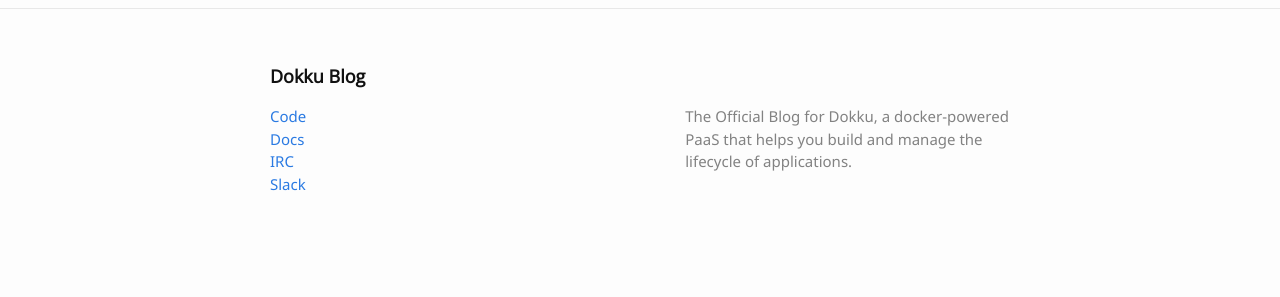
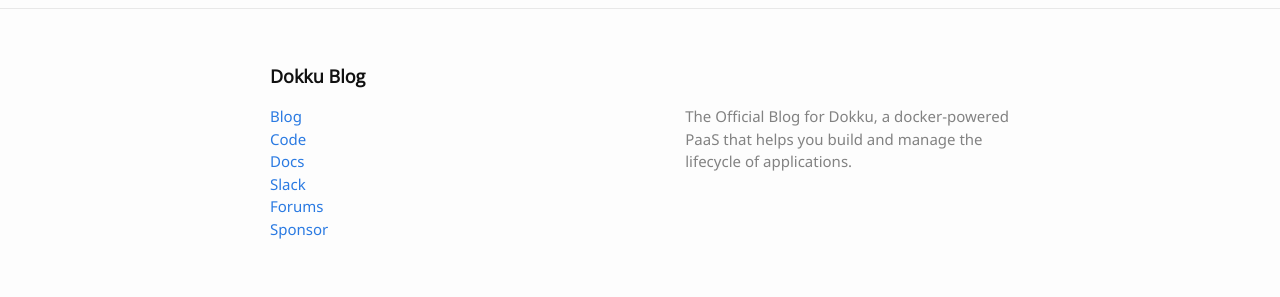
Before and after one commit to dokku/dokku.github.io, a Jekyll site: the page built from index.html, in a window 1280 px wide. Shown: the part 732-1029 px from the top of the page. Built offline with Jekyll 4.4.1, drawn with Linux system fonts in a browser that asks for light colours; before the commit the page ends 987 px from its top, so only the background shows below that.

Commit message:
chore: update links

```diff
--- a/_includes/footer.html
+++ b/_includes/footer.html
@@ -7,10 +7,12 @@
     <div class="footer-col-wrapper">
       <div class="footer-col footer-col-1">
         <ul class="contact-list">
+          <li><a href="https://dokku.github.io/">Blog</a></li>
           <li><a href="https://github.com/dokku/dokku/">Code</a></li>
-          <li><a href="http://dokku.viewdocs.io/dokku/">Docs</a></li>
-          <li><a href="https://webchat.freenode.net/?channels=dokku">IRC</a></li>
+          <li><a href="https://dokku.com/">Docs</a></li>
           <li><a href="https://glider-slackin.herokuapp.com/">Slack</a></li>
+          <li><a href="https://github.com/dokku/dokku/discussions">Forums</a></li>
+          <li><a href="https://github.com/sponsors/dokku">Sponsor</a></li>
         </ul>
       </div>
 
```
